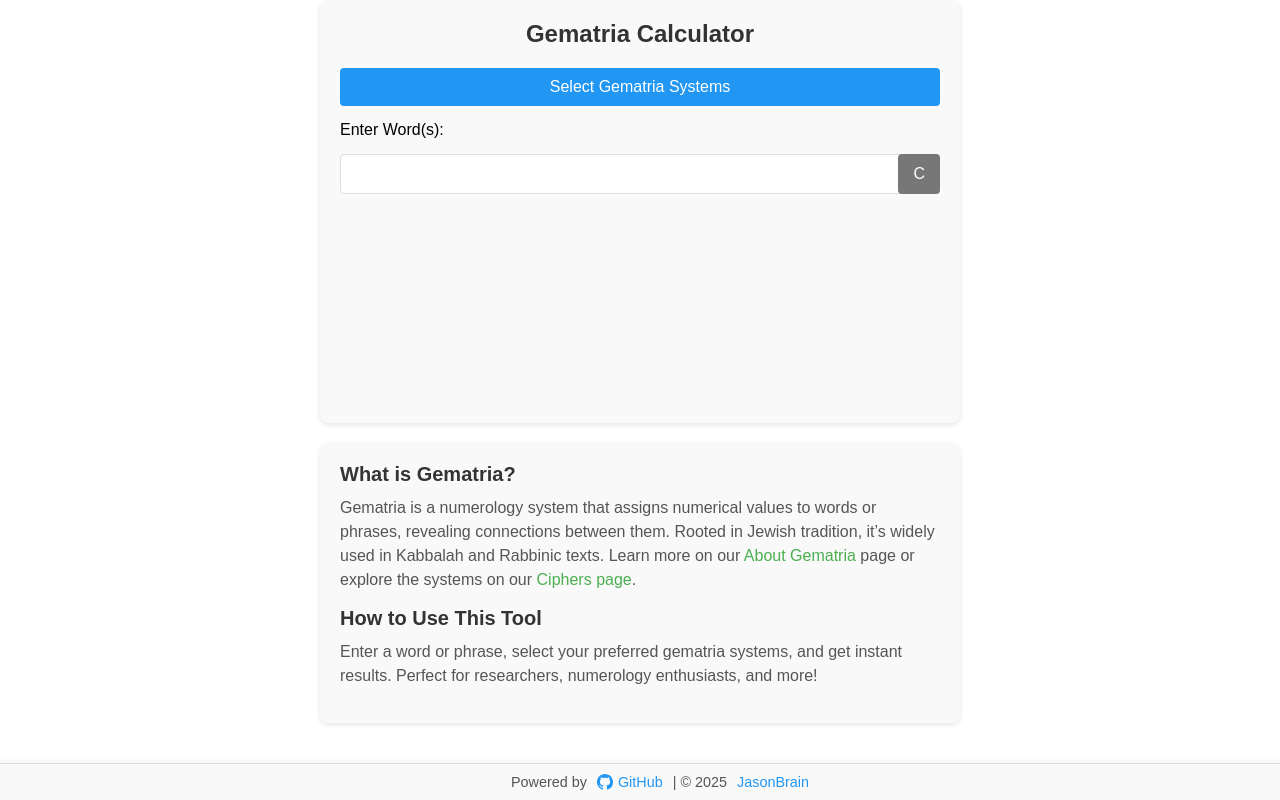
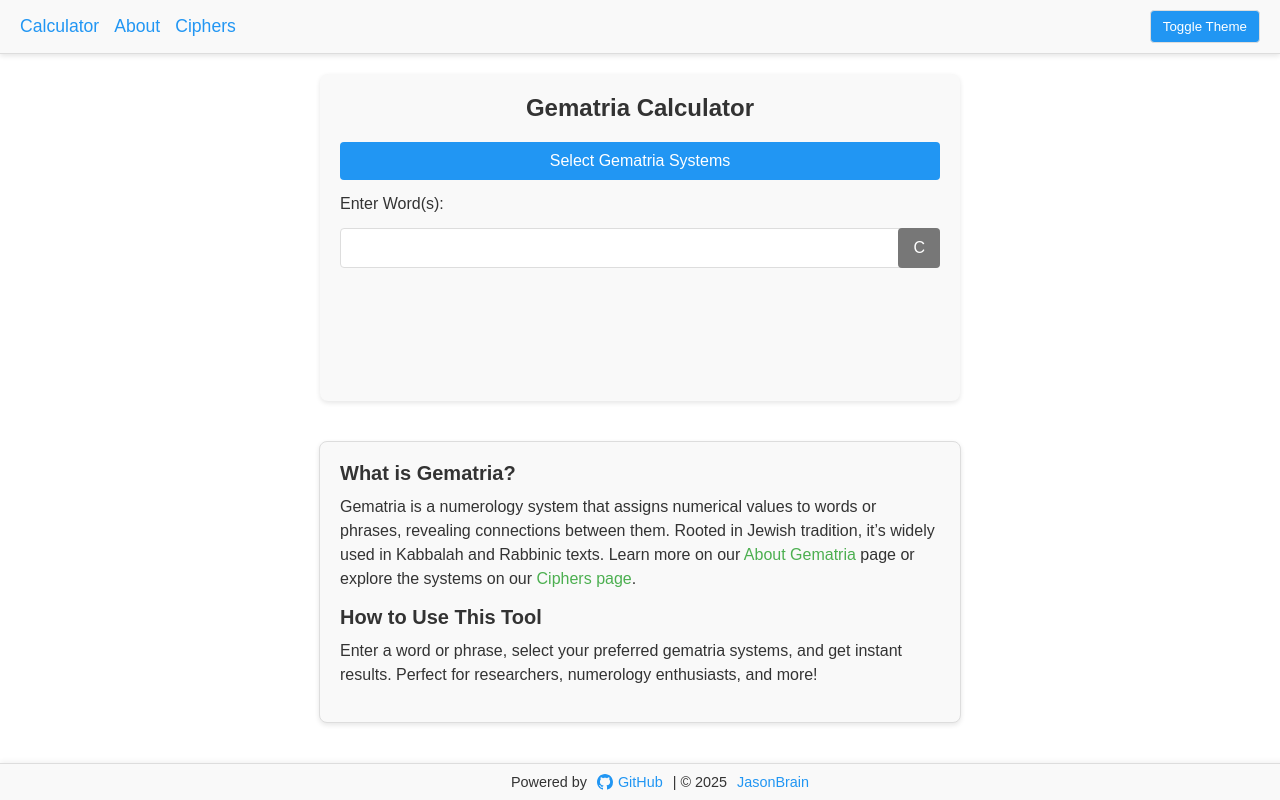
Before and after one commit to jasonbra1n/gematria-calculator, a PHP site: page / in a window 1280 px wide. Run offline with PHP 8.4, Linux system fonts and the light colour scheme.

Commit message:
feat: Add dark/light theme and navigation menu
This commit introduces two new features to improve the user experience:

1.  **Dark/Light Theme Toggle:**
    *   A theme toggle button has been added to the header, allowing users to switch between a light and dark theme.
    *   The theme defaults to the user's system preference.
    *   The user's theme preference is saved in `localStorage` and applied on subsequent visits.
    *   The implementation uses CSS variables for easy theming and a `data-theme` attribute on the `<html>` element to apply the theme.

2.  **Navigation Menu:**
    *   A navigation menu has been added to the header of all three pages (`index.html`, `about.html`, `ciphers.html`) for easy navigation between them.

```diff
--- a/index.html
+++ b/index.html
@@ -20,6 +20,14 @@
   <meta name="keywords" content="gematria calculator, numerology tool, gematria systems, free calculator, online gematria">
 </head>
 <body>
+  <header>
+    <nav>
+      <a href="/">Calculator</a>
+      <a href="/about.html">About</a>
+      <a href="/ciphers.html">Ciphers</a>
+    </nav>
+    <button id="theme-toggle">Toggle Theme</button>
+  </header>
   <div class="gematria-calculator">
     <h2>Gematria Calculator</h2>
     <form id="gematria-form" onreset="clearResults()">
--- a/script.js
+++ b/script.js
@@ -146,8 +146,29 @@ const alphanumericQabbalaMap = {
 };
 
 document.addEventListener('DOMContentLoaded', () => {
+  const themeToggle = document.getElementById('theme-toggle');
   const isIndexPage = document.getElementById('gematria-form');
   const isCiphersPage = document.getElementById('cipher-tables');
+
+  const applyTheme = (theme) => {
+    document.documentElement.setAttribute('data-theme', theme);
+    localStorage.setItem('theme', theme);
+  };
+
+  const savedTheme = localStorage.getItem('theme');
+  const prefersDark = window.matchMedia('(prefers-color-scheme: dark)').matches;
+
+  if (savedTheme) {
+    applyTheme(savedTheme);
+  } else if (prefersDark) {
+    applyTheme('dark');
+  }
+
+  themeToggle.addEventListener('click', () => {
+    const currentTheme = document.documentElement.getAttribute('data-theme');
+    const newTheme = currentTheme === 'dark' ? 'light' : 'dark';
+    applyTheme(newTheme);
+  });
 
   if (isIndexPage) {
     const overlay = document.getElementById('systems-overlay');
--- a/styles.css
+++ b/styles.css
@@ -10,32 +10,88 @@
   --error-color: #ff4444;
   --base-systems-color: #9C27B0;
   --hover-base-systems: #7B1FA2;
+
+  --bg-color: #fff;
+  --text-color: #333;
+  --card-bg-color: #f9f9f9;
+  --border-color: #ddd;
+  --input-bg-color: #fff;
+}
+
+[data-theme="dark"] {
+  --bg-color: #121212;
+  --text-color: #f1f1f1;
+  --card-bg-color: #1e1e1e;
+  --border-color: #444;
+  --input-bg-color: #333;
 }
 
 body {
   margin: 0;
   padding: 0;
   font-family: Arial, sans-serif;
-  background: transparent !important;
+  background-color: var(--bg-color);
+  color: var(--text-color);
   min-height: 100vh;
   display: flex;
   flex-direction: column;
+  transition: background-color 0.3s, color 0.3s;
+}
+
+header {
+  display: flex;
+  justify-content: space-between;
+  align-items: center;
+  padding: 10px 20px;
+  background-color: var(--card-bg-color);
+  box-shadow: 0 2px 5px rgba(0, 0, 0, 0.1);
+  border-bottom: 1px solid var(--border-color);
+}
+
+header nav {
+  display: flex;
+  gap: 15px;
+}
+
+header nav a {
+  color: var(--systems-color);
+  text-decoration: none;
+  font-size: 1.1em;
+  transition: color 0.3s;
+}
+
+header nav a:hover {
+  color: var(--hover-systems);
+}
+
+#theme-toggle {
+  padding: 8px 12px;
+  border-radius: 4px;
+  border: 1px solid var(--border-color);
+  background-color: var(--systems-color);
+  color: white;
+  cursor: pointer;
+  transition: background-color 0.3s;
+}
+
+#theme-toggle:hover {
+  background-color: var(--hover-systems);
 }
 
 .gematria-calculator {
-  background-color: #f9f9f9;
+  background-color: var(--card-bg-color);
   padding: 20px;
   border-radius: 8px;
   box-shadow: 0 2px 5px rgba(0, 0, 0, 0.1);
   width: 600px;
   max-width: 90%;
-  margin: 0 auto;
+  margin: 20px auto;
   flex: 1; /* Pushes footer down */
 }
 
 .gematria-calculator h2 {
   text-align: center;
-  color: #333;
+  color: var(--text-color);
   margin-top: 0;
 }
 
@@ -66,9 +122,11 @@ body {
 
 .gematria-calculator input[type="text"] {
   padding: 10px;
-  border: 1px solid #ddd;
+  border: 1px solid var(--border-color);
   border-radius: 4px;
   font-size: 16px;
+  background-color: var(--input-bg-color);
+  color: var(--text-color);
 }
 
 .button-row {
@@ -276,22 +337,23 @@ legend {
 }
 
 .content-card {
-  background-color: #f9f9f9;
+  background-color: var(--card-bg-color);
   padding: 20px;
   border-radius: 8px;
   box-shadow: 0 2px 5px rgba(0, 0, 0, 0.1);
   max-width: 600px;
   margin: 20px auto;
+  border: 1px solid var(--border-color);
 }
 
 .content-card h3 {
-  color: #333;
+  color: var(--text-color);
   font-size: 1.25em;
   margin: 0 0 10px;
 }
 
 .content-card p {
-  color: #555;
+  color: var(--text-color);
   font-size: 1em;
   line-height: 1.5;
   margin: 0 0 15px;
@@ -316,12 +378,12 @@ legend {
 }
 
 footer {
-  background-color: #f9f9f9;
+  background-color: var(--card-bg-color);
   padding: 10px 20px;
   text-align: center;
   font-size: 0.9em;
-  color: #555;
-  border-top: 1px solid #ddd;
+  color: var(--text-color);
+  border-top: 1px solid var(--border-color);
   box-shadow: 0 -2px 5px rgba(0, 0, 0, 0.05);
   margin-top: 20px;
   position: sticky;
```
Also changed, not shown: other parts of styles.css (+14 -10 lines), about.html (+8 -0 lines), ciphers.html (+8 -0 lines).
